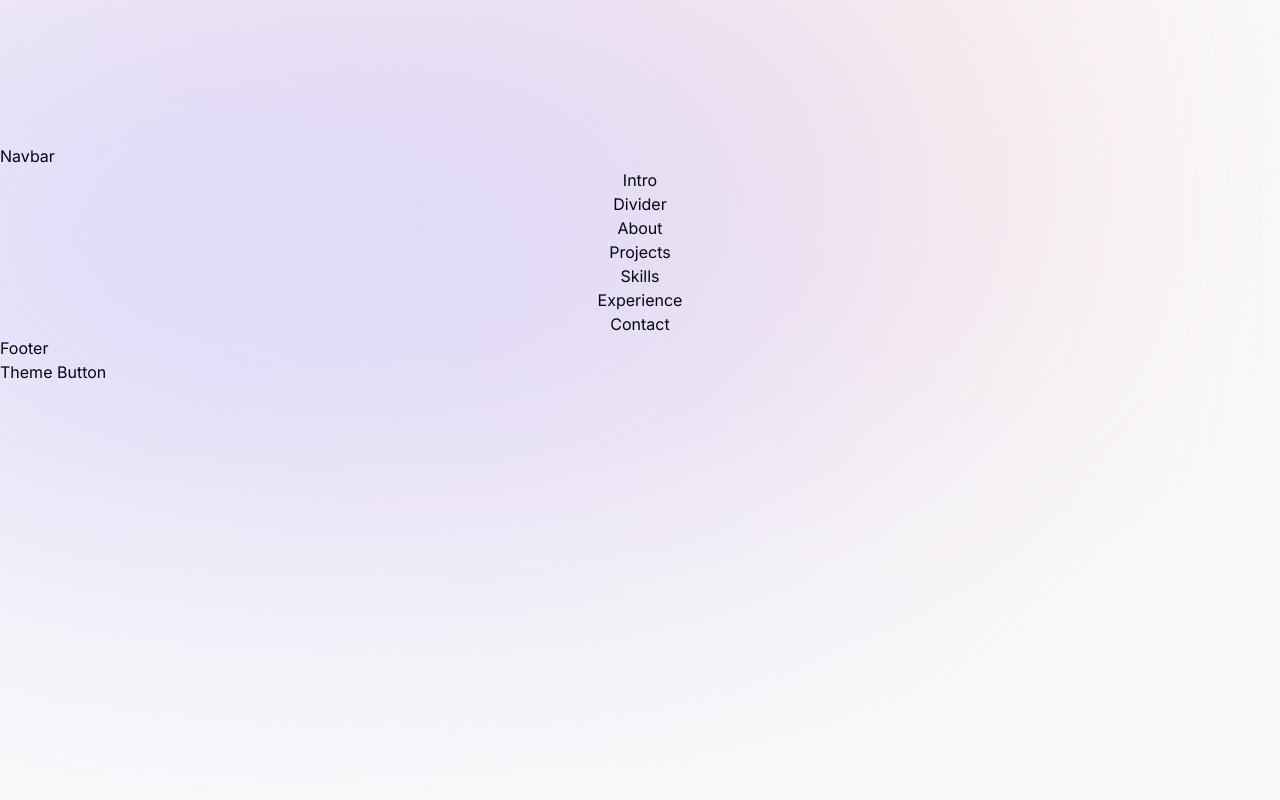
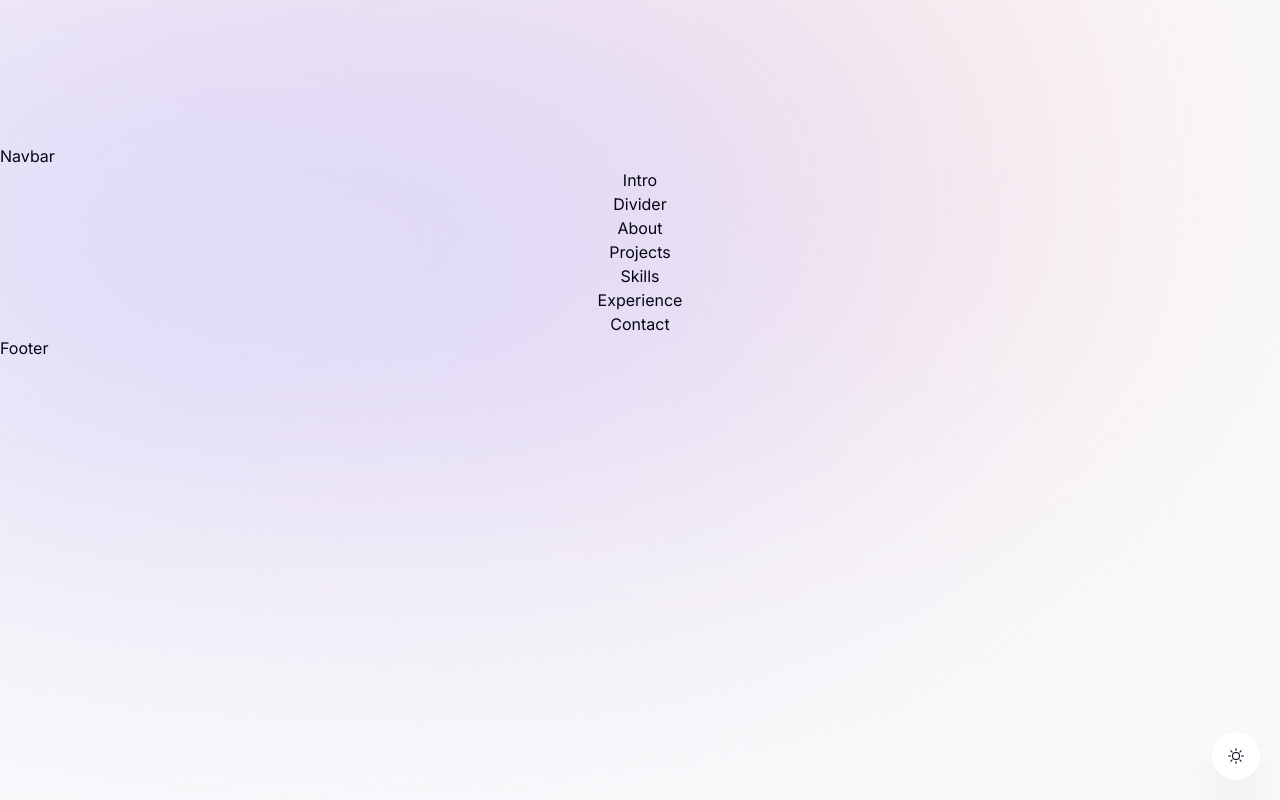
Before and after one commit to hetx19/personal-portfolio, a Next.js app: page / in a window 1280 px wide. Built offline with nearby package versions, Linux system fonts and the light colour scheme.

Commit message:
Adding Theme Swith Button using ContextApi

```diff
--- a/app/layout.tsx
+++ b/app/layout.tsx
@@ -9,6 +9,7 @@
 import ThemeBtn from "@/components/theme-btn";
 
 // Context API
+import ThemeContextProvider from "@/context/theme-context";
 
 const inter = Inter({ subsets: ["latin"] });
 
@@ -30,12 +31,14 @@
         <div className="bg-[#fbe2e3] absolute top-[-6rem] -z-10 right-[11rem] h-[31.25rem] w-[31.25rem] rounded-full blur-[10rem] sm:w-[68.75rem] dark:bg-[#946263]"></div>
         <div className="bg-[#dbd7fb] absolute top-[-1rem] -z-10 left-[-35rem] h-[31.25rem] w-[50rem] rounded-full blur-[10rem] sm:w-[68.75rem] md:left-[-33rem] lg:left-[-28rem] xl:left-[-15rem] 2xl:left-[-5rem] dark:bg-[#676394]"></div>
 
-        <Navbar />
-        {children}
-        <Footer />
+        <ThemeContextProvider>
+          <Navbar />
+          {children}
+          <Footer />
 
-        <Toaster position="top-right" />
-        <ThemeBtn />
+          <Toaster position="top-right" />
+          <ThemeBtn />
+        </ThemeContextProvider>
       </body>
     </html>
   );
--- a/components/theme-btn.tsx
+++ b/components/theme-btn.tsx
@@ -1,5 +1,18 @@
+"use client";
+
 import React from "react";
+import { useTheme } from "@/context/theme-context";
+import { BsMoon, BsSun } from "react-icons/bs";
 
 export default function ThemeBtn() {
-  return <div>Theme Button</div>;
+  const { theme, toggleTheme } = useTheme();
+
+  return (
+    <button
+      className="fixed bottom-5 right-5 bg-white w-[3rem] h-[3rem] bg-opacity-80 backdrop-blur-[0.5rem] border border-white border-opacity-40 shadow-2xl rounded-full flex items-center justify-center hover:scale-[1.15] active:scale-105 transition-all dark:bg-gray-950"
+      onClick={toggleTheme}
+    >
+      {theme === "light" ? <BsSun /> : <BsMoon />}
+    </button>
+  );
 }
--- /dev/null
+++ b/context/theme-context.tsx
@@ -0,0 +1,65 @@
+"use client";
+
+import React, { useState, useEffect, createContext, useContext } from "react";
+
+type Theme = "light" | "dark";
+
+type ThemeContextProviderProps = {
+  children: React.ReactNode;
+};
+
+type ThemeContextType = {
+  theme: Theme;
+  toggleTheme: () => void;
+};
+
+const ThemeContext = createContext<ThemeContextType | null>(null);
+
+export default function ThemeContextProvider({
+  children,
+}: ThemeContextProviderProps) {
+  const [theme, setTheme] = useState<Theme>("light");
+
+  const toggleTheme = () => {
+    if (theme === "light") {
+      setTheme("dark");
+      window.localStorage.setItem("theme", "dark");
+      document.documentElement.classList.add("dark");
+    } else {
+      setTheme("light");
+      window.localStorage.setItem("theme", "light");
+      document.documentElement.classList.remove("dark");
+    }
+  };
+
+  useEffect(() => {
+    const localTheme = window.localStorage.getItem("theme") as Theme | null;
+
+    if (localTheme) {
+      setTheme(localTheme);
+
+      if (localTheme === "dark") {
+        document.documentElement.classList.add("dark");
+      }
+    } else if (window.matchMedia("(prefers-color-scheme: dark)").matches) {
+      setTheme("dark");
+      document.documentElement.classList.add("dark");
+    }
+  }, []);
+
+  return (
+    <ThemeContext.Provider value={{ theme, toggleTheme }}>
+      {children}
+    </ThemeContext.Provider>
+  );
+}
+
+export function useTheme() {
+  const context = useContext(ThemeContext);
+
+  if (context === null) {
+    throw new Error("UseTheme must be used within a ThemeContextProvider");
+  }
+
+  return context;
+}
```
Also changed, not shown: context/section-context.ts (deleted), context/section-context.tsx (added), context/theme-context.ts (deleted).
